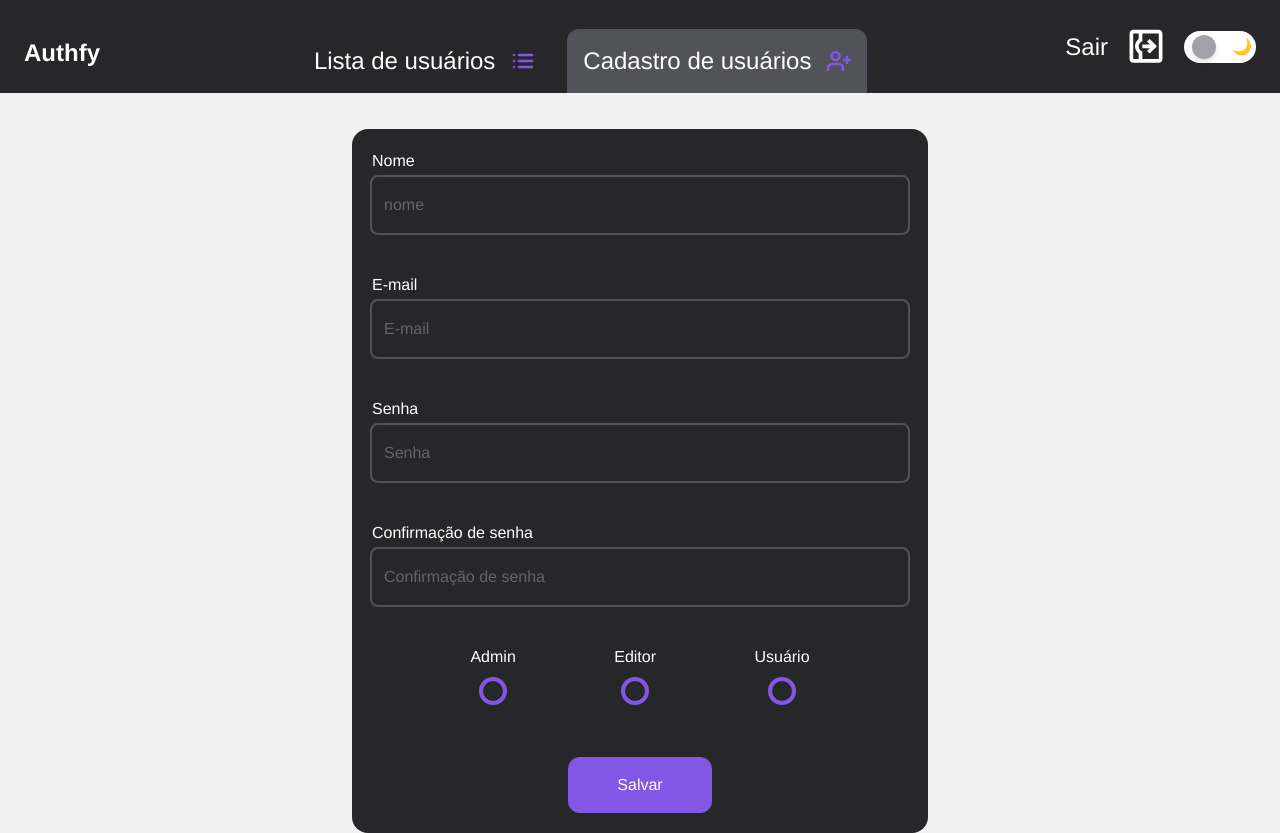
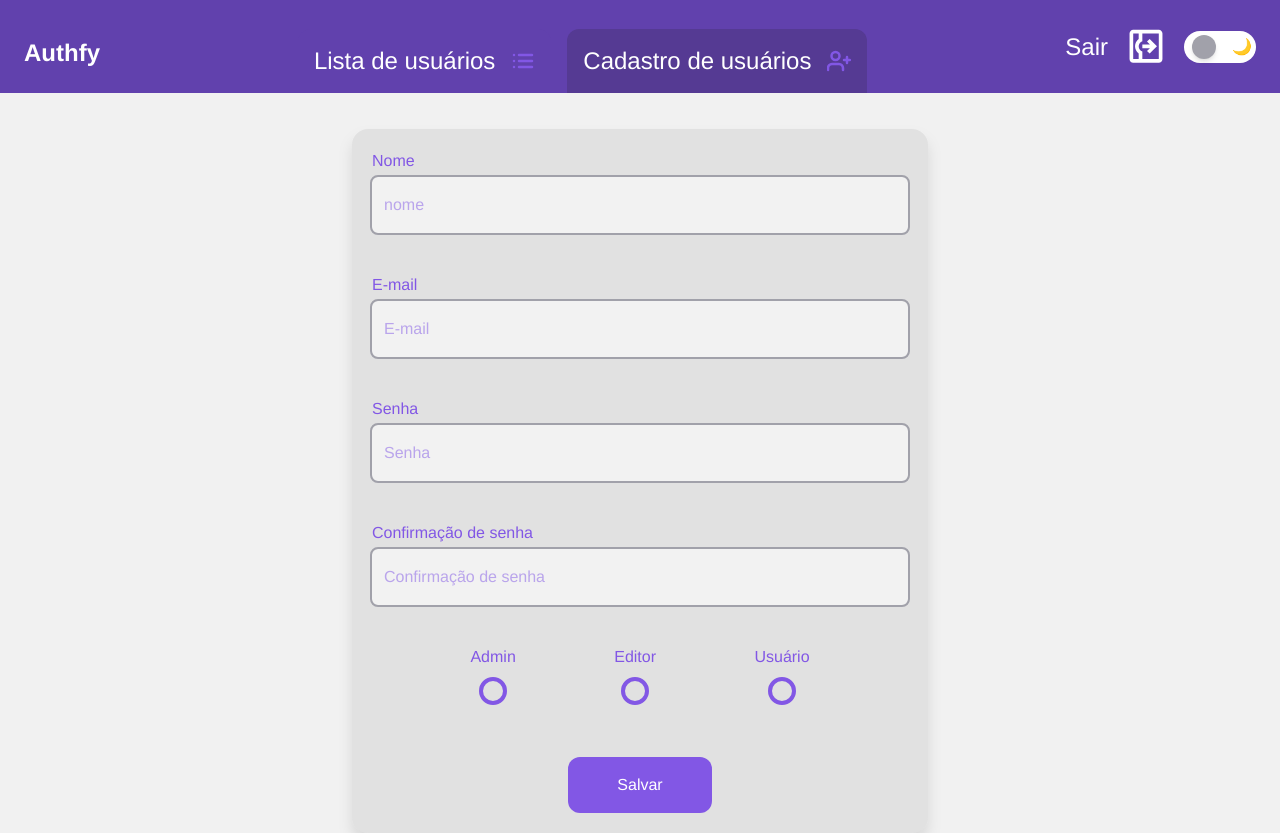
Before and after one commit to Eduardo-Paixao/Authify-Front, a Next.js app: page /private/addUser in a window 1280 px wide. Built offline with nearby package versions, Linux system fonts and the light colour scheme; no server answers; a web font is replaced by a local one.

Commit message:
chore: implement toggle theme in pages private

```diff
--- a/src/app/private/addUser/page.tsx
+++ b/src/app/private/addUser/page.tsx
@@ -41,7 +41,7 @@ const addUser = () => {
       <div className="flex justify-center">
         <form
           onSubmit={handleSubmit(onSubmit)}
-          className="flex w-full flex-col bg-[#27272A] gap-4 p-5 mt-9 max-w-xl items-center rounded-2xl"
+          className="flex w-full flex-col bg-[#e1e1e1] dark:bg-[#27272A] gap-4 p-5 mt-9 max-w-xl items-center rounded-2xl drop-shadow-xl"
         >
           <Input
             label="Nome"
--- a/src/app/private/userList/components/Table.tsx
+++ b/src/app/private/userList/components/Table.tsx
@@ -7,8 +7,8 @@ import { TableProps } from "./types";
 const Table: React.FC<TableProps> = ({ users, handleUseredit }) => {
   return (
     <div className="overflow-auto w-full sm:flex sm:justify-center">
-      <table className="w-full bg-[#18181B] max-w-3xl text-center border-separate border-spacing-y-4 rounded-2xl p-4 pt-0">
-        <thead>
+      <table className="w-full bg-[#e1e1e1] dark:bg-[#18181B] max-w-3xl text-center border-separate border-spacing-y-4 rounded-2xl p-4 pt-0 drop-shadow-xl">
+        <thead className="text-[#09090a] dark:text-[#ffffff]">
           <tr>
             <th className="px-4 py-2">Nome</th>
             <th className="px-4 py-2">E-mail</th>
@@ -18,7 +18,7 @@ const Table: React.FC<TableProps> = ({ users, handleUseredit }) => {
         </thead>
         <tbody>
           {users?.map((user: UserProps, index: number) => (
-            <tr className="bg-[#27272A] hover:brightness-125 " key={index}>
+            <tr className="bg-[#553a93] dark:bg-[#27272A] hover:brightness-125 " key={index}>
               <td className="px-4 py-3 rounded-l-lg overflow-hidden text-ellipsis whitespace-nowrap max-w-[200px]">
                 {user.name}
               </td>
--- a/src/components/Header/index.tsx
+++ b/src/components/Header/index.tsx
@@ -23,13 +23,13 @@ const Header = () => {
   const isPageBackgroud = pathname?.startsWith("/private/userList");
 
   return (
-    <header className="bg-[#27272A] w-full flex justify-between px-6 items-end">
+    <header className="bg-[#6141ad] dark:bg-[#27272A] w-full flex justify-between px-6 items-end">
       <strong className="text-sm md:text-xl lg:text-2xl py-6">Authfy</strong>
       <div className="flex gap-4">
         <Link
           href={"/private/userList"}
           className={`${
-            isPageBackgroud ? "bg-[#52525B]" : "bg-[#27272A]"
+            isPageBackgroud ? "bg-[#553a93] dark:bg-[#52525B]" : "bg-[#6141ad] dark:bg-[#27272A]"
           } p-4 rounded-t-xl flex gap-4 hover:brightness-120`}
         >
           <p
@@ -45,7 +45,7 @@ const Header = () => {
         <Link
           href={"/private/addUser"}
           className={`${
-            !isPageBackgroud ? "bg-[#52525B]" : "bg-[#27272A]"
+            !isPageBackgroud ? "bg-[#553a93] dark:bg-[#52525B]" : "bg-[#6141ad] dark:bg-[#27272A]"
           } p-4 rounded-t-xl flex gap-4 hover:brightness-120`}
         >
           <p
--- a/src/components/Input/index.tsx
+++ b/src/components/Input/index.tsx
@@ -12,11 +12,11 @@ export const Input: React.FC<InputProps> = ({
   ...props
 }) => {
   return (
-    <div className={`w-full flex flex-col gap-1 h-[108px] `}>
+    <div className={`w-full flex flex-col gap-1 h-[108px] text-[#8257E5] dark:text-[#A1A1AA] `}>
       {label && <label className="w-full text-base font-medium">{label}</label>}
       <input
         {...props}
-        className={`p-3 h-14 text-base text-[#A1A1AA] rounded-md w-full bg-[#27272A] outline-[#52525B] outline-2 focus:outline-[#8257E5]
+        className={`p-3 h-14 text-base rounded-md w-full bg-[#f2f2f2] dark:bg-[#27272A] outline-[#A1A1AA] dark:outline-[#52525B] outline-2 focus:outline-[#8257E5]
        ${error ? "outline-red-500 focus:outline-red-500" : ""} ${className}`}
       />
       {error && <p className="w-full text-sm text-red-500">{error}</p>}
@@ -35,7 +35,7 @@ export const InputRadio: React.FC<InputProps> = ({
         !disabled && "cursor-pointer"
       }`}
     >
-      {label && <span className="">{label}</span>}
+      {label && <span className="text-[#8257E5] dark:text-[#A1A1AA] ">{label}</span>}
       <input
         type="radio"
         className="sr-only peer"
```
Also changed, not shown: public/bar-icon.svg.
